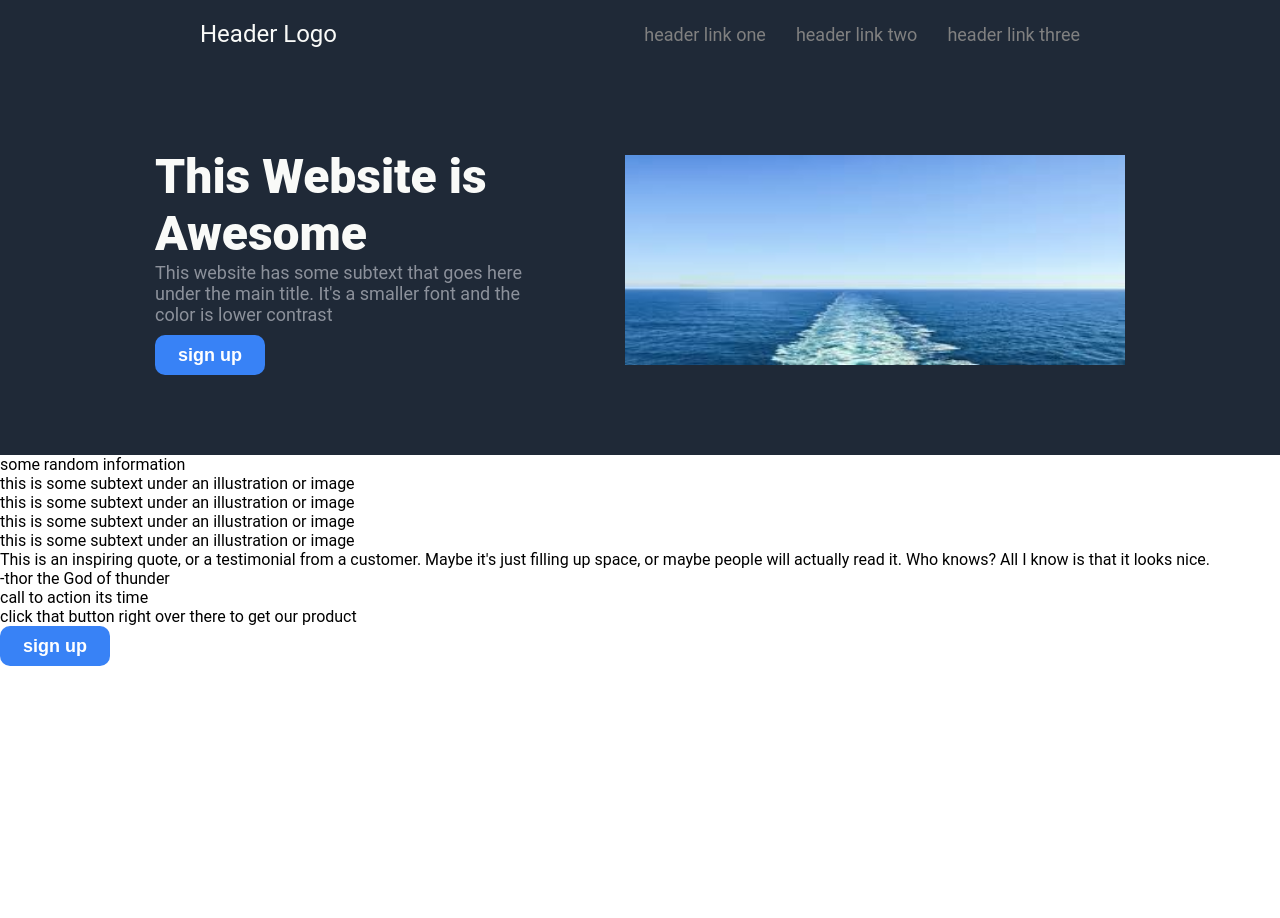
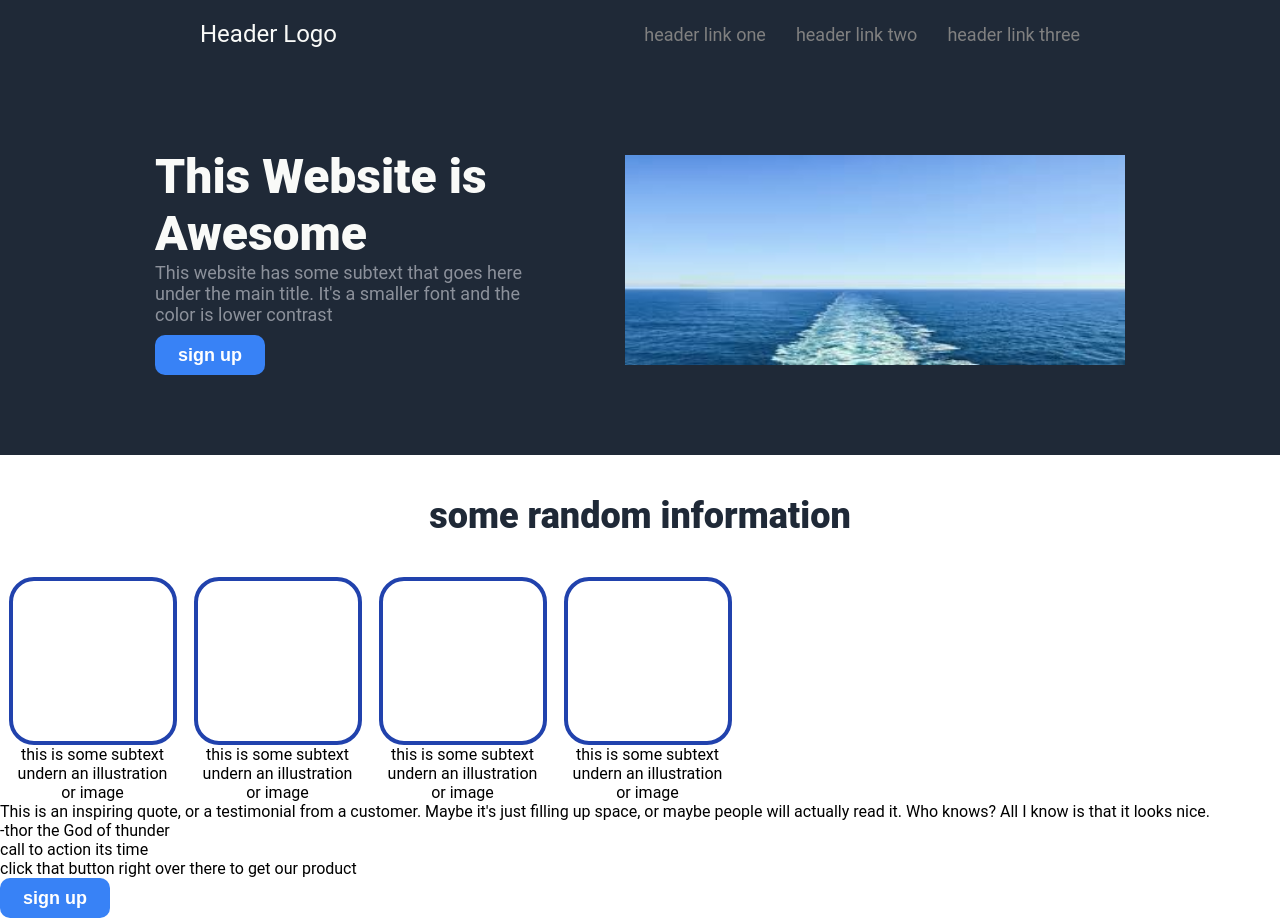
Before and after one commit to Gabx-israel/Landing_Page, a plain HTML site: page index.html in a window 1280 px wide. Before the commit the page ends 800 px from the top, so only its background shows below. Drawn offline with Linux system fonts and the light colour scheme.

Commit message:
weve added the four boxes under the second container next we are to properly space

```diff
--- a/index.html
+++ b/index.html
@@ -24,7 +24,6 @@
                 <a href="#">header link three</a>
             </div>
         </div>
-
         <div class="hero1">
             <div class="hero1-left">
                 <div class="hero1-MainText">This Website is</div>
@@ -40,12 +39,37 @@
             </div>
         </div>
     </div>
-    <div class="second-"></div>
-    <div>some random information</div>
-    <div>this is some subtext under an illustration or image</div>
-    <div>this is some subtext under an illustration or image</div>
-    <div>this is some subtext under an illustration or image</div>
-    <div>this is some subtext under an illustration or image</div>
+
+
+    <div class="info-header">some random information</div>
+
+    <div class="second-container">
+        <div class="second-container-boxes">
+            <div class="rcorners2"></div>
+            <div class="text">this is some subtext</div>
+            <div class="text">undern an illustration</div>
+            <div class="text">or image</div>
+        </div>
+        <div class="second-container-boxes">
+            <div class="rcorners2"></div>
+            <div class="text">this is some subtext</div>
+            <div class="text">undern an illustration</div>
+            <div class="text">or image</div>
+        </div>
+        <div class="second-container-boxes">
+            <div class="rcorners2"></div>
+            <div class="text">this is some subtext</div>
+            <div class="text">undern an illustration</div>
+            <div class="text">or image</div>
+        </div>
+        <div class="second-container-boxes">
+            <div class="rcorners2"></div>
+            <div class="text">this is some subtext</div>
+            <div class="text">undern an illustration</div>
+            <div class="text">or image</div>
+        </div>
+
+    </div>
 
     <div>
         This is an inspiring quote, or a testimonial from a customer.
--- a/style.css
+++ b/style.css
@@ -92,6 +92,42 @@ img {
 }
 
                                 /* now way work on the second container */
+                                /* here we have started the section for the second container */
 .second-container {
     display: flex;
+    padding-top: 40px;
 }
+
+.info-header{
+    padding-top: 40px;
+    display: flex;
+    justify-content: center;
+    align-items: center;
+    font-size: 36px;
+    font-weight: 900;
+    color: #1F2937;
+}
+
+.second-container-boxes {
+    display: flex;
+    flex-direction: column;
+    justify-content: center;
+    align-items: center;
+}
+
+
+.rcorners2 {
+    border-radius: 25px;
+    border: 4px solid #2142ad;
+    padding: 20px;
+    width: 120px;
+    height: 120px;
+}
+
+.text {
+    display: flex;
+    width: 185px;
+    flex-wrap: wrap;
+    justify-content: center;
+    align-self: center;
+}
```
